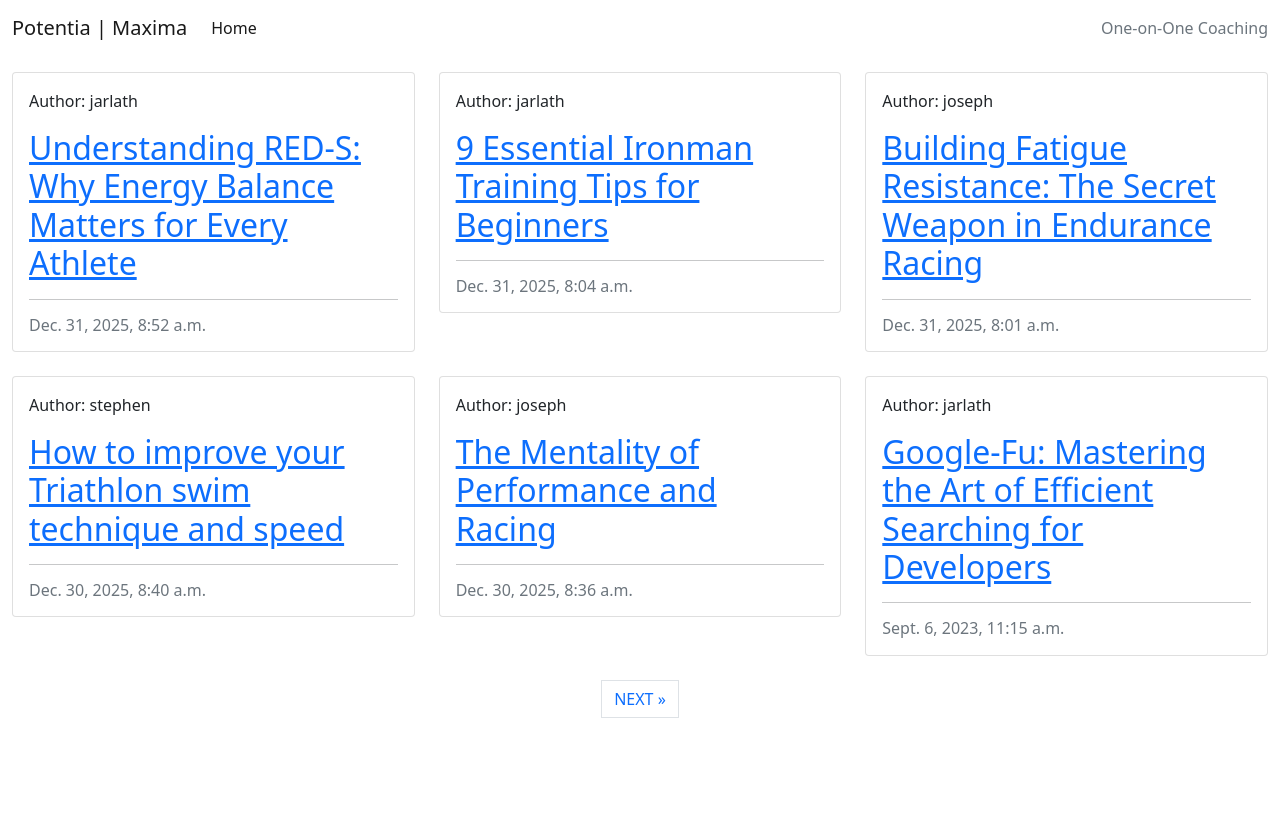
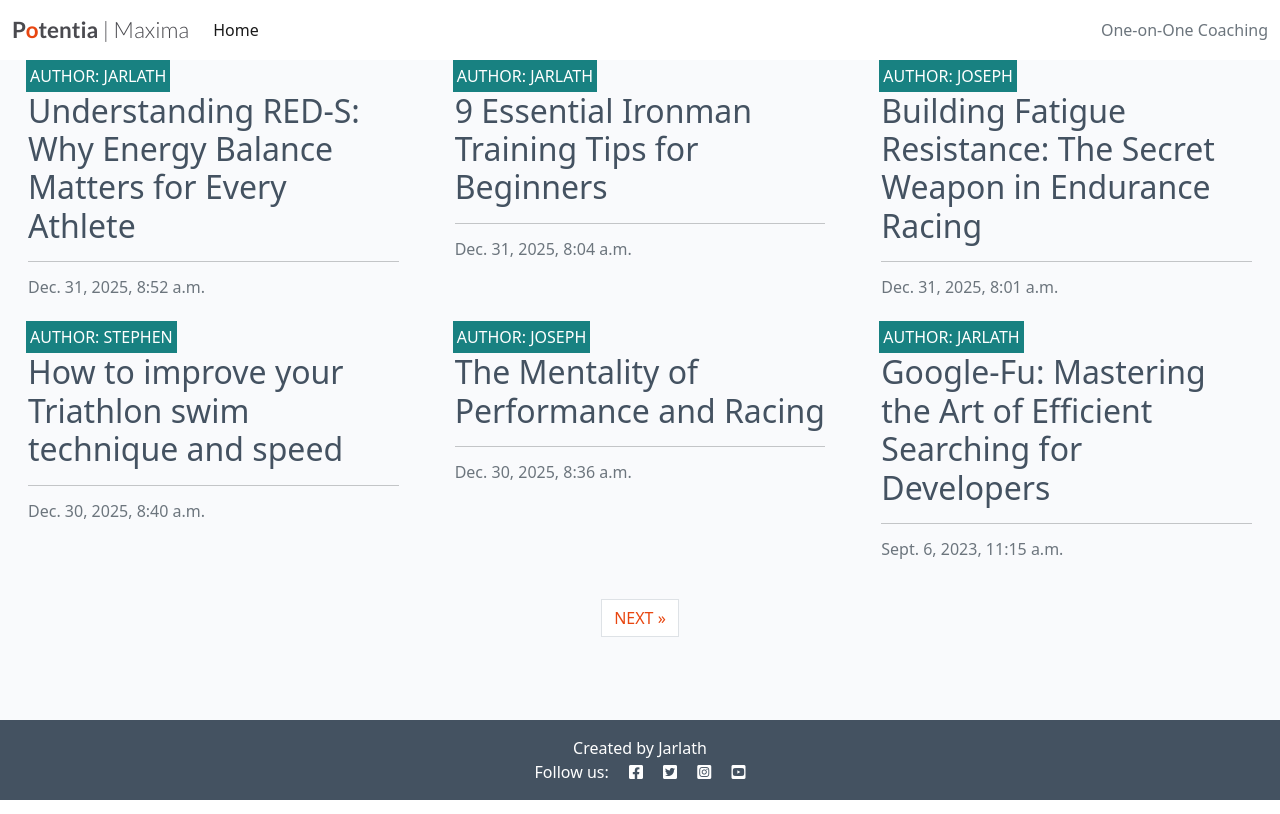
Before and after one commit to JarlathMacS/potentia_maxima, a Django app: page / in a window 1280 px wide. Run offline with Django 4.2, Linux system fonts and the light colour scheme; data comes from the database, SQL or seed files in the repository.

Commit message:
add css to static folder

```diff
--- a/home/admin.py
+++ b/home/admin.py
@@ -1,6 +1,6 @@
 from django.contrib import admin
+from django_summernote.admin import SummernoteModelAdmin
 from .models import CoachingPost, ProgressComment
-from django_summernote.admin import SummernoteModelAdmin
 
 
 @admin.register(CoachingPost)
--- a/potentia/settings.py
+++ b/potentia/settings.py
@@ -147,6 +147,7 @@ USE_TZ = True
 # https://docs.djangoproject.com/en/4.2/howto/static-files/
 
 STATIC_URL = 'static/'
+STATICFILES_DIRS = [os.path.join(BASE_DIR, 'static'), ]
 
 # Default primary key field type
 # https://docs.djangoproject.com/en/4.2/ref/settings/#default-auto-field
--- /dev/null
+++ b/static/css/style.css
@@ -0,0 +1,161 @@
+body {
+    background-color: #F9FAFC;
+}
+
+.brand {
+    font-family: Lato, sans-serif;
+    font-size: 1.4rem;
+    font-weight: 700;
+    color: #4A4A4F;
+}
+
+.red-o {
+    color: #E84610;
+}
+
+.thin {
+    font-weight: 300;
+}
+
+.light-bg {
+    background-color: #fff;
+}
+
+.dark-bg {
+    background-color: #445261;
+}
+
+.main-bg {
+    background-color: #F9FAFC;
+}
+
+.card {
+    border: none;
+    background-color: transparent;
+}
+
+.image-container {
+    position: relative;
+}
+
+.image-flash {
+    position: absolute;
+    bottom: 5%;
+    min-width: 30%;
+    left: -2px;
+    background-color: #188181;
+}
+
+.scale {
+    width: 100%;
+    height: auto;
+}
+
+.author {
+    color: white;
+    margin: 4px;
+    text-transform: uppercase;
+}
+
+.masthead {
+    margin-top: 10px;
+    overflow: hidden;
+    position: relative;
+    display: inline-block;
+    height: 33vh;
+    width: 100%;
+}
+
+.masthead-text {
+    background-color: #445261;
+    color: white;
+    position: relative;
+}
+
+.masthead-image {
+    position: relative;
+    overflow: hidden;
+}
+
+.masthead-image:after {
+    content: "";
+    position: absolute;
+    top: 0;
+    right: 90%;
+    height: 100%;
+    width: 150%;
+    background: #445261;
+    -webkit-transform: skew(15deg);
+    -moz-transform: skew(15deg);
+    transform: skew(15deg);
+    z-index: 100;
+}
+
+.post-link {
+    text-decoration: none;
+    color: #445261;
+}
+
+.post-link:hover,
+.page-link {
+    color: #E84610;
+}
+
+.post-title {
+    margin-top: 10%;
+    margin-left: 5%;
+}
+
+.post-subtitle {
+    margin-left: 5%;
+    color: lightgray;
+}
+
+.btn-signup,
+.btn-edit {
+    background-color: #188181;
+    color: #fff;
+}
+
+.btn-signup:hover,
+.btn-signup:active {
+    background-color: #fff;
+    color: #23BBBB;
+}
+
+.link {
+    color: #23BBBB;
+    text-decoration: none;
+}
+
+.link:hover,
+.link:active {
+    color: #445261;
+    text-decoration: underline;
+}
+
+.btn-like {
+    color: #E84610;
+    border: none;
+    background: transparent;
+}
+
+.btn-delete {
+    color: #fff;
+    background: #E84610;
+}
+
+.btn-like:hover,
+.btn-like:active {
+    color: #E84610;
+    background: transparent;
+    border: none;
+}
+
+.faded {
+    color: rgb(172, 175, 175);
+}
+
+.approval {
+    color: rgb(222, 146, 168);
+}
--- a/templates/base.html
+++ b/templates/base.html
@@ -20,7 +20,8 @@
     <!-- Bootstrap CSS -->
     <link href="https://cdn.jsdelivr.net/npm/bootstrap@5.0.1/dist/css/bootstrap.min.css" rel="stylesheet"
         integrity="sha384-+0n0xVW2eSR5OomGNYDnhzAbDsOXxcvSN1TPprVMTNDbiYZCxYbOOl7+AMvyTG2x" crossorigin="anonymous">
-
+    <!-- Custom CSS -->
+    <link rel="stylesheet" href="{% static 'css/style.css' %}">
 </head>
 
 <body class="d-flex flex-column h-100 main-bg">
```
